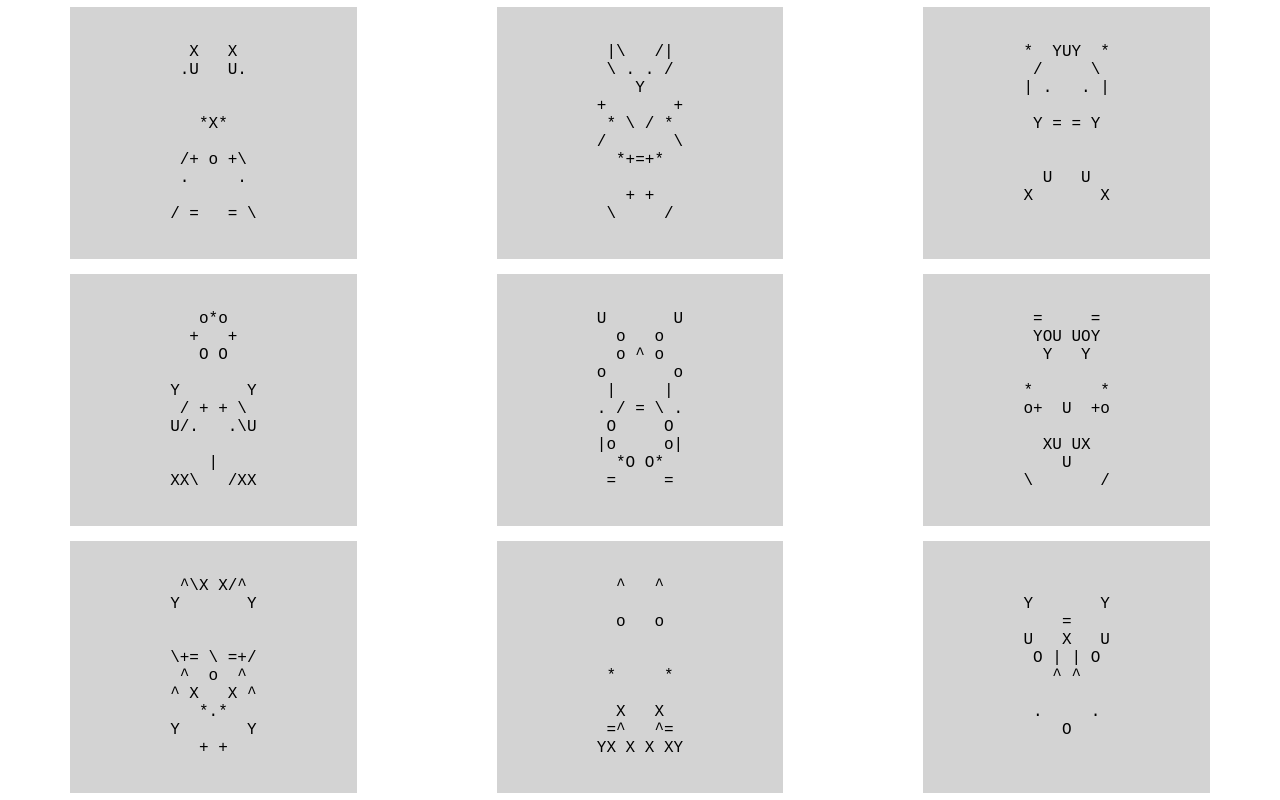
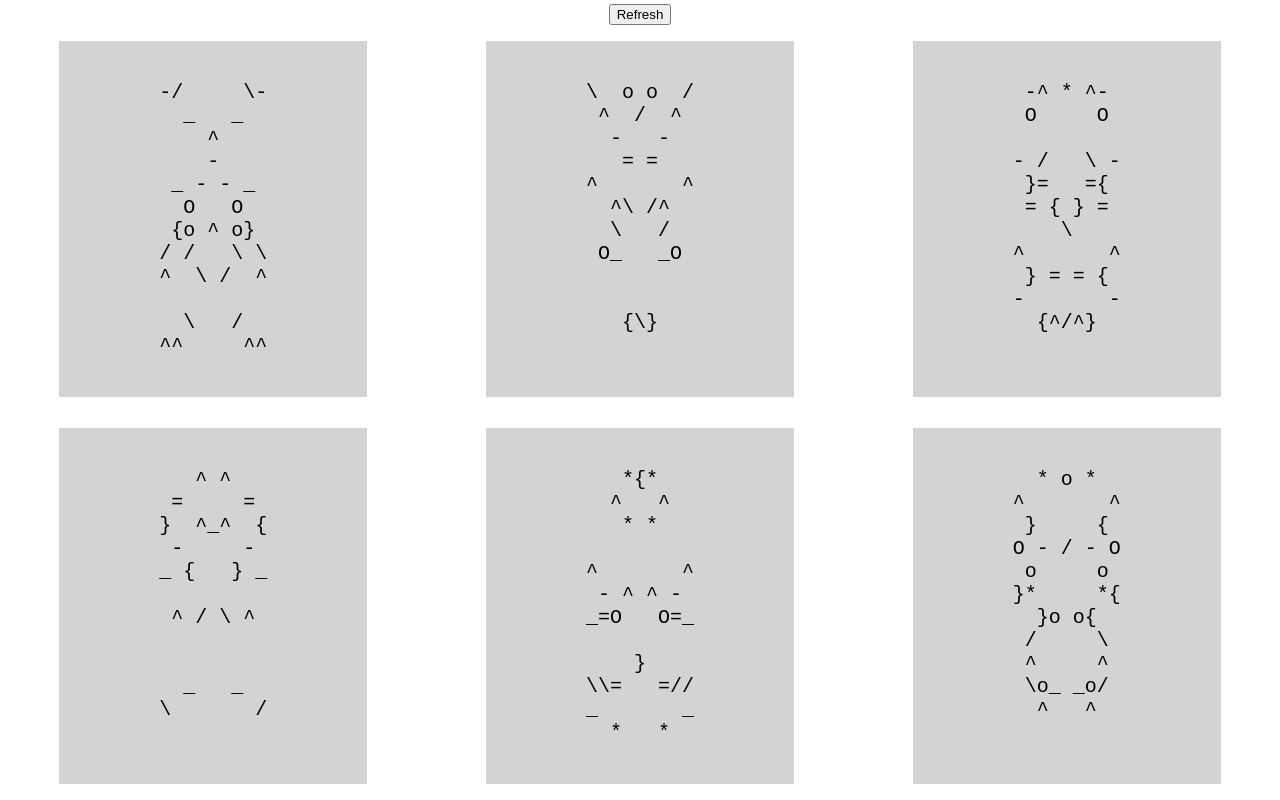
Before and after one commit to ItaHeld90/characters, a React (Create React App) app: page / in a window 1280 px wide. Built offline with nearby package versions, Linux system fonts and the light colour scheme.

Commit message:
refresh button

```diff
--- a/src/App.tsx
+++ b/src/App.tsx
@@ -7,36 +7,25 @@ import {
 } from './drawing-utils';
 import './App.css';
 
-const fontSize = 16;
+const fontSize = 20;
 
-const charSet = [
-    '+',
-    '=',
-    'X',
-    'Y',
-    'o',
-    'O',
-    '^',
-    '.',
-    '*',
-    '|',
-    'U',
-    '/',
-    '\\',
-];
-const numRows = 10;
+const charSet = ['^', '/', '\\', '^', '*', 'o', 'O', '{', '}', '_', '-', '='];
+const numRows = 12;
 const wingLen = 4;
+const pSpace = 0.75;
 
-const numDrawings = 9;
-const numTileRows = 3;
+const numDrawings = 6;
+const numTileRows = 2;
 const numCols = Math.floor(numDrawings / numTileRows);
 
 function App() {
-    const [drawings, setDrawings] = useState(
-        times(numDrawings, () =>
-            getRandomDrawing(charSet, numRows, wingLen, { pSpace: 0.75 })
-        )
-    );
+    const [drawings, setDrawings] = useState(getInitDrawings());
+
+    function getInitDrawings() {
+        return times(numDrawings, () =>
+            getRandomDrawing(charSet, numRows, wingLen, { pSpace })
+        );
+    }
 
     function handlePick(drawingIdx: number) {
         const picked = drawings[drawingIdx];
@@ -64,6 +53,11 @@ function App() {
                     height: '100%',
                 }}
             >
+                <div>
+                    <button onClick={() => setDrawings(getInitDrawings())}>
+                        Refresh
+                    </button>
+                </div>
                 {times(numTileRows, (rowIdx) => (
                     <div key={rowIdx} style={{ display: 'flex', flex: 1 }}>
                         {times(numCols, (colIdx) => (
```
